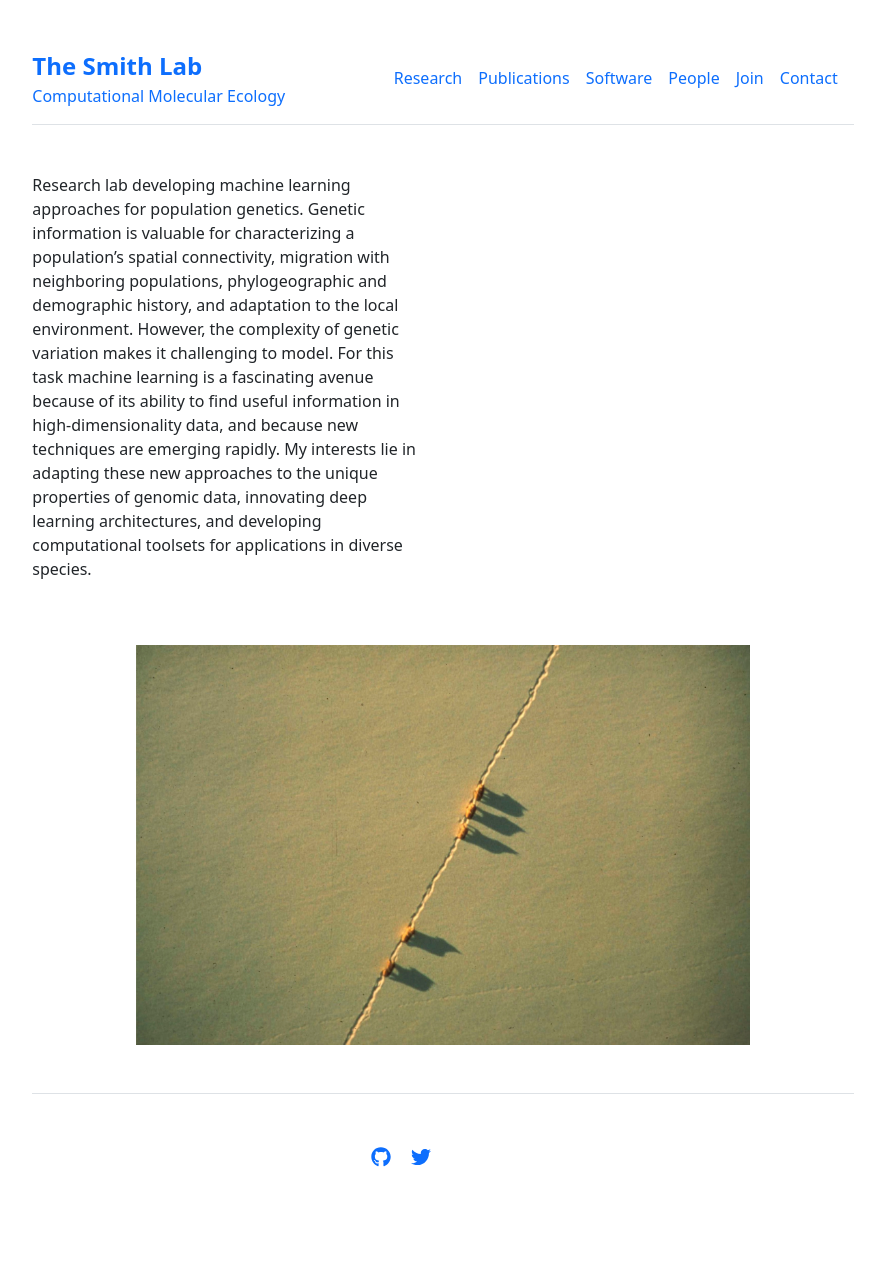
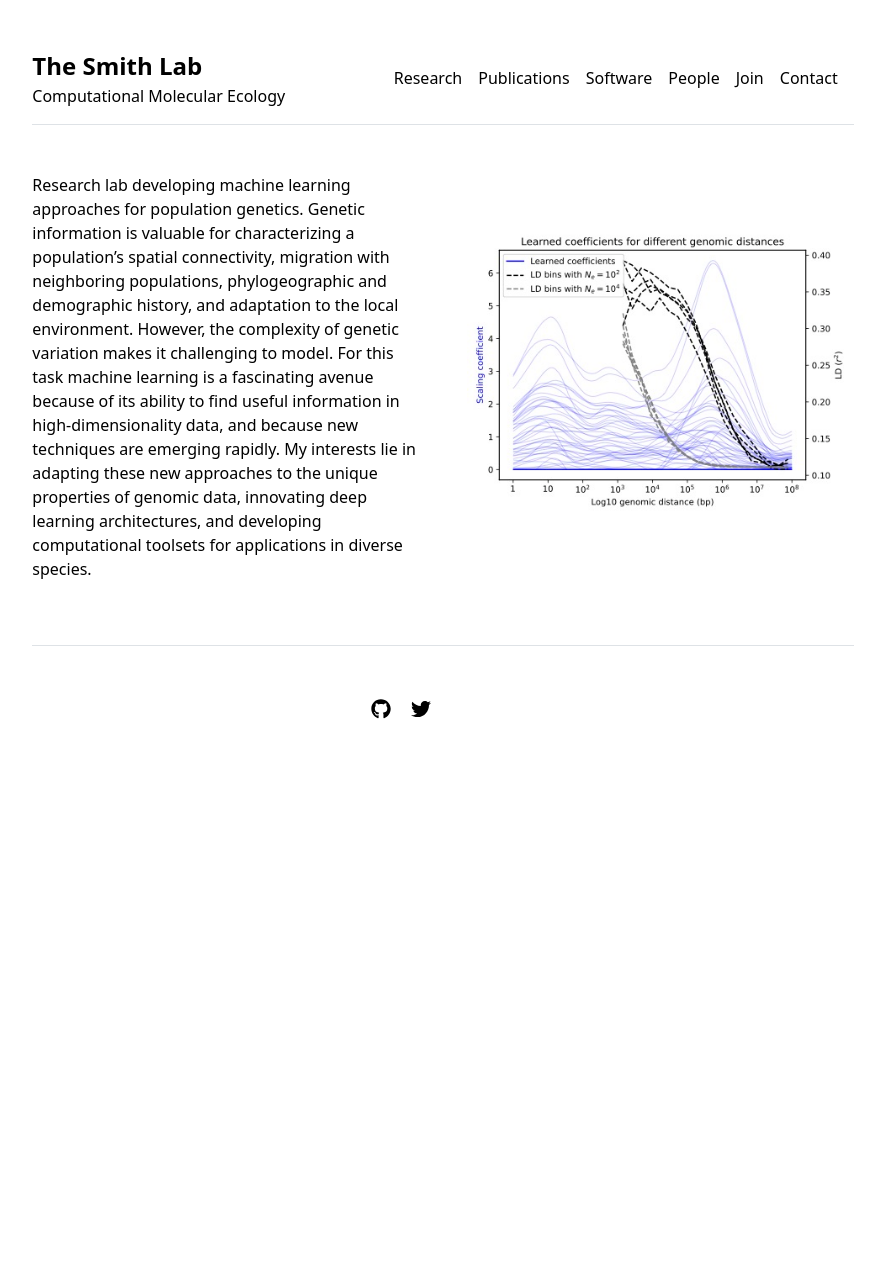
Before and after one commit to chriscrsmith/chriscrsmith.github.io, a Jekyll site: the page built from index.md, in a window 1280 px wide. Shown: the whole page, without its empty margins (197-1082 px from the left). Built offline with Jekyll 4.4.1, drawn with Linux system fonts in a browser that asks for light colours; after the commit the page ends 900 px from its top, so only the background shows below that.

Commit message:
updates to home page

```diff
--- a/_layouts/home.html
+++ b/_layouts/home.html
@@ -4,24 +4,22 @@ layout: default
 
 <div class="row g-5 mb-5">
   <div class="col-md-6">
-    <!-- <h3 class="fw-bold">Research</h3> -->
     {{ content }}
   </div>
-  <!-- <div class="col-md-6"> -->
-  <!--   <img src="{{ site.github.url }}/assets/img/wolves.jpg" alt="Home" width="100%"> -->
-  <!--   <p><small><small>Photo credit: U.S. Fish and Wildlife Service</small></small></p> -->
-    <!-- </div> -->
-  <div class="figure-rotator">
-    <img id="rotating-figure" src="{{ site.github.url }}/assets/img/wolves.jpg" alt="Research figure">
+
+  <div class="col-md-6">
+    <div class="figure-rotator">
+      <img id="rotating-figure" src="{{ site.github.url }}/assets/img/positional_coefficients.jpg" alt="Research figure">
+    </div>
   </div>
 </div>
 
 <script>
   const figures = [
-    "{{ site.github.url }}/assets/img/barnswallow.jpg",
+    "{{ site.github.url }}/assets/img/psmc.jpg",
+    "{{ site.github.url }}/assets/img/northamerica.jpg",
     "{{ site.github.url }}/assets/img/circos.jpg",
     "{{ site.github.url }}/assets/img/microbe.jpg",
-    "{{ site.github.url }}/assets/img/splicing.jpg"
   ];
 
   let current = 0;
--- a/assets/css/main.scss
+++ b/assets/css/main.scss
@@ -20,3 +20,11 @@
 .figure-rotator img.fade-out {
   opacity: 0;
 }
+
+body {
+  color: #000;
+}
+
+a {
+  color: #000;
+}
```
Also changed, not shown: assets/img/positional_coefficients.jpg (added), assets/img/psmc.jpg (added).
